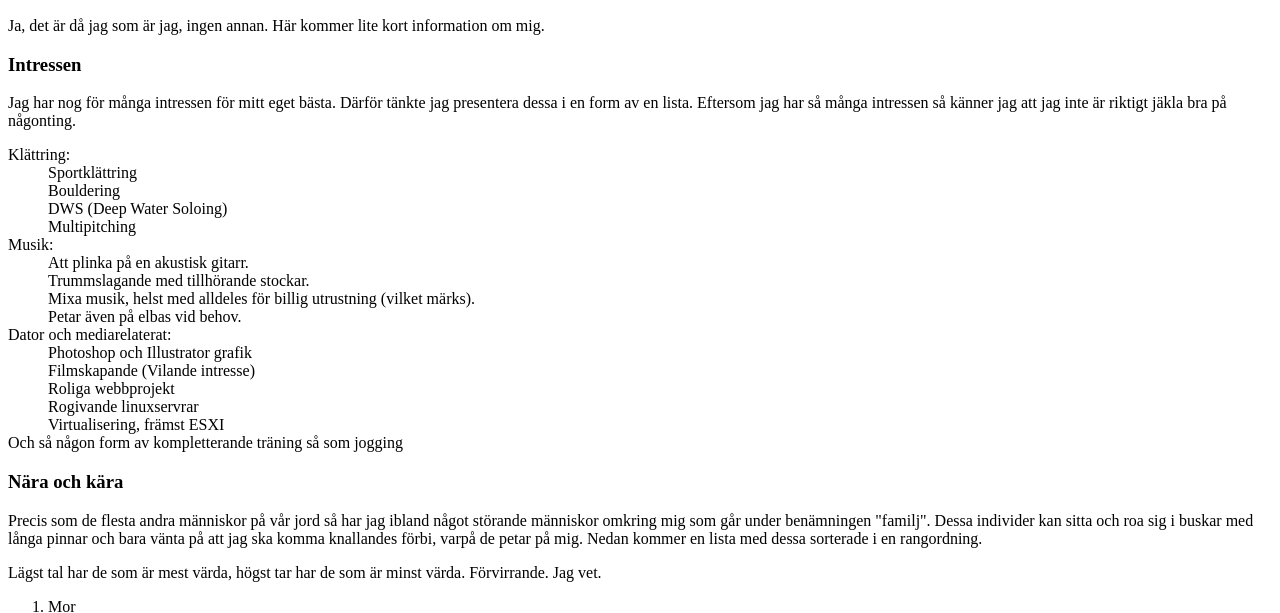
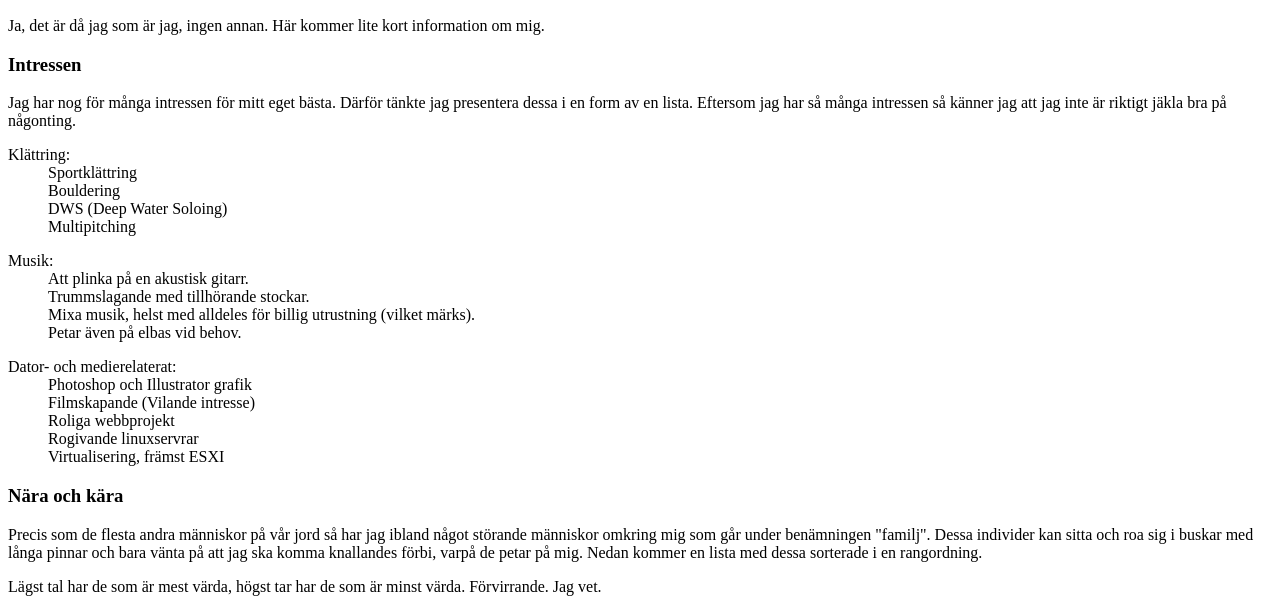
Before and after one commit to johnnypesola/1ik415-jp222px-laborationer, a plain HTML site: page pages/presentation.html in a window 1280 px wide. Shown: the part 110-723 px from the top of the page. Drawn offline with Linux system fonts and the light colour scheme.

Commit message:
Korrigering for lyckad HTML5 validering

```diff
--- a/pages/presentation.html
+++ b/pages/presentation.html
@@ -30,22 +30,27 @@
         </p>
         <dl>
             <dt>Klättring:</dt>
-                <dd>Sportklättring</dd>
+                <dd>
+                    Sportklättring
+                </dd>
                 <dd>Bouldering</dd>
                 <dd>DWS (Deep Water Soloing)</dd>
                 <dd>Multipitching</dd>
+        </dl>
+        <dl>
             <dt>Musik:</dt>
                 <dd>Att plinka på en akustisk gitarr.</dd>
                 <dd>Trummslagande med tillhörande stockar.</dd>
                 <dd>Mixa musik, helst med alldeles för billig utrustning (vilket märks).</dd>
                 <dd>Petar även på elbas vid behov.</dd>
-            <dt>Dator och mediarelaterat:</dt>
+        </dl>
+        <dl>
+            <dt>Dator- och medierelaterat:</dt>
                 <dd>Photoshop och Illustrator grafik</dd>
                 <dd>Filmskapande (Vilande intresse)</dd>
                 <dd>Roliga webbprojekt</dd>
                 <dd>Rogivande linuxservrar</dd>
                 <dd>Virtualisering, främst ESXI</dd>
-            <dt>Och så någon form av kompletterande träning så som jogging</dt>
         </dl>
 
 <!-- Familj -->
```
